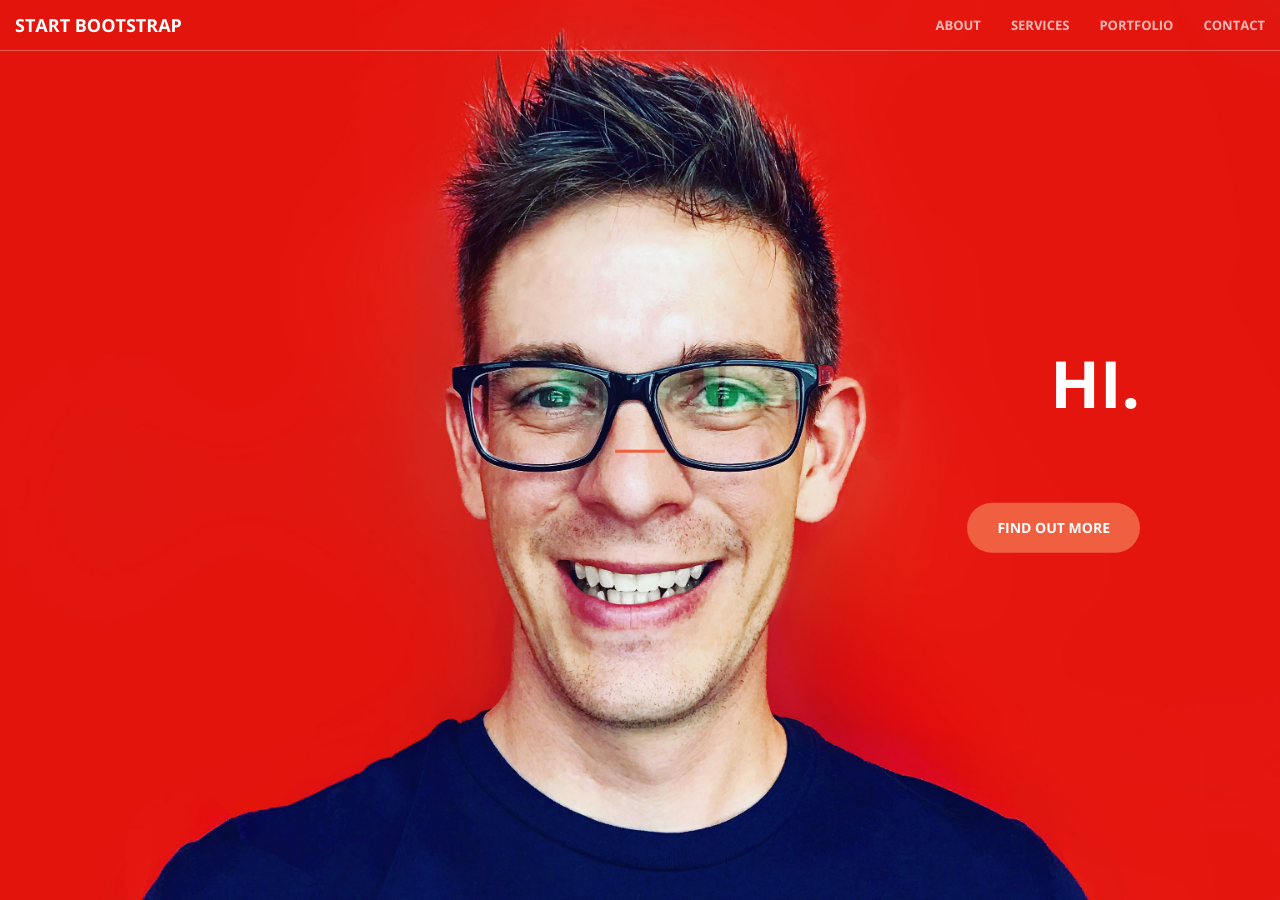
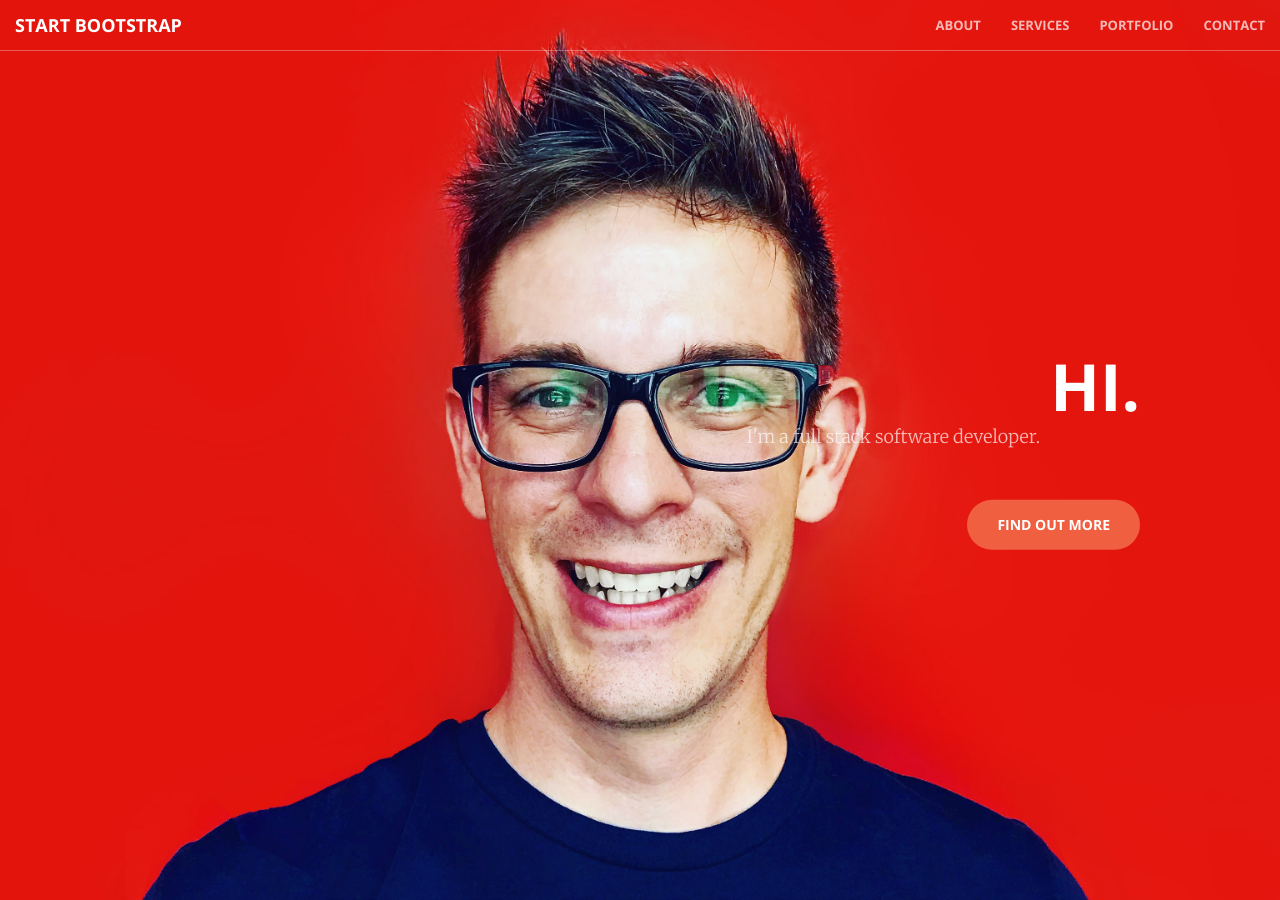
Before and after one commit to cujarrett/cujarrett.github.io, a Jekyll site: the page built from index.html, in a window 1280 px wide and 900 px high. Built offline with Jekyll 4.4.1, drawn with Linux system fonts in a browser that asks for light colours; Markdown is read by kramdown in place of the engine named in the settings.

Commit message:
Adds header text

```diff
--- a/_includes/header.html
+++ b/_includes/header.html
@@ -2,8 +2,7 @@
     <div class="header-content">
         <div class="header-content-inner">
             <h1>Hi.</h1>
-            <hr>
-            <p></p>
+            <p>I'm a full stack software developer.</p>
             <a href="#about" class="btn btn-primary btn-xl page-scroll">Find Out More</a>
         </div>
     </div>
```
Also changed, not shown: img/header-old.jpg (deleted).
